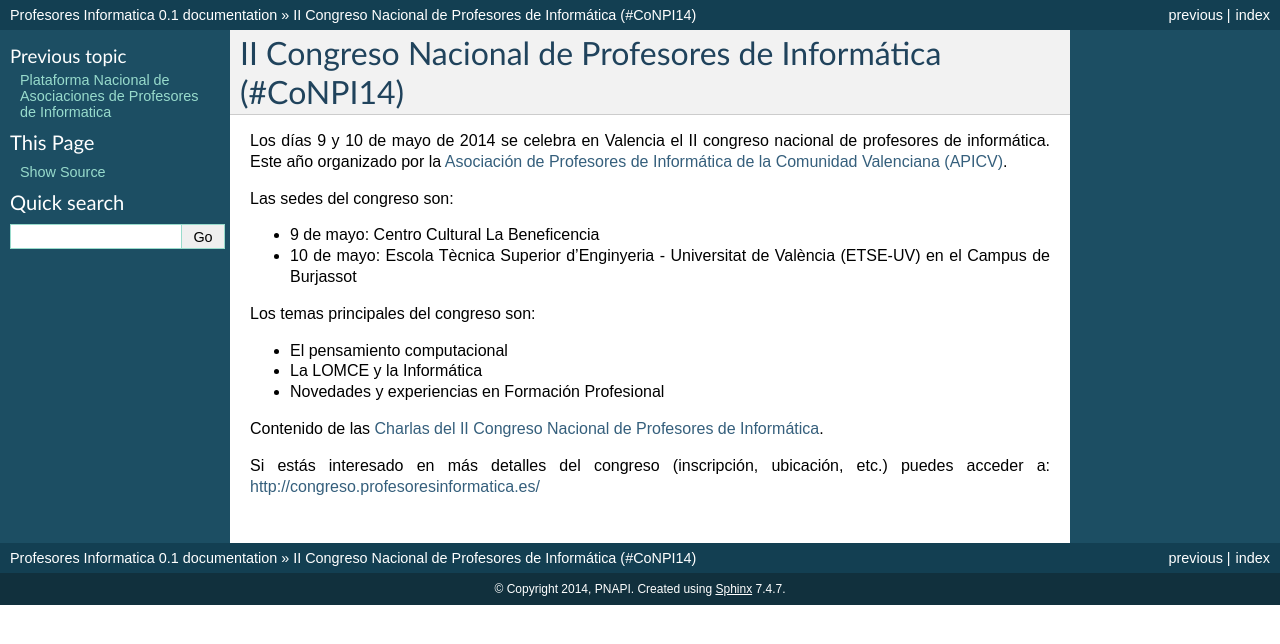
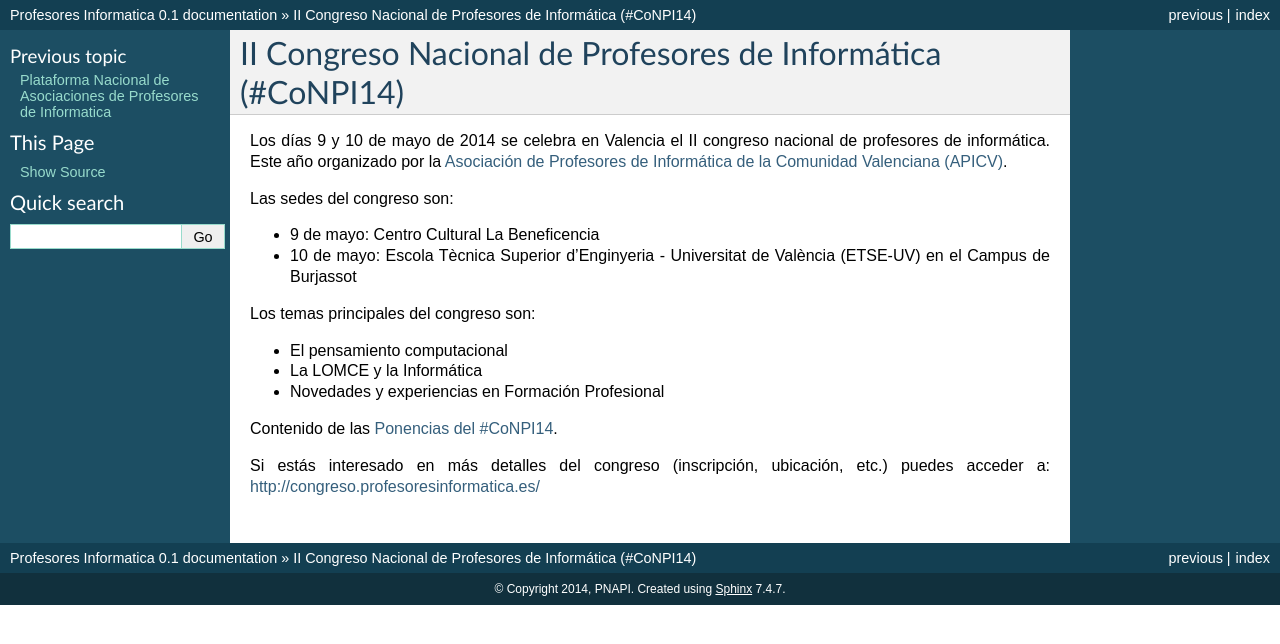
Before and after one commit to pnapi/web-pnapi-archivo, a Sphinx documentation site: the page built from source/congreso/2014/index.rst, in a window 1280 px wide. Shown: the top 644 px of the page. Built offline with Sphinx 7.4.7, drawn with Linux system fonts in a browser that asks for light colours.

Commit message:
Cambiamos charlas por ponencias

```diff
--- a/source/congreso/2014/charlas.rst
+++ /dev/null
@@ -1,2 +0,0 @@
-Charlas del II Congreso Nacional de Profesores de Informática
-=============================================================
--- a/source/congreso/2014/index.rst
+++ b/source/congreso/2014/index.rst
@@ -16,6 +16,6 @@ Los temas principales del congreso son:
 * La LOMCE y la Informática
 * Novedades y experiencias en Formación Profesional
 
-Contenido de las :doc:`charlas`.
+Contenido de las :doc:`ponencias`.
 
 Si estás interesado en más detalles del congreso (inscripción, ubicación, etc.) puedes acceder a: http://congreso.profesoresinformatica.es/
--- /dev/null
+++ b/source/congreso/2014/ponencias.rst
@@ -0,0 +1,6 @@
+Ponencias del #CoNPI14
+======================
+
+.. _pensamiento-computacional:
+La educación del pensamiento computacional
+------------------------------------------
```
